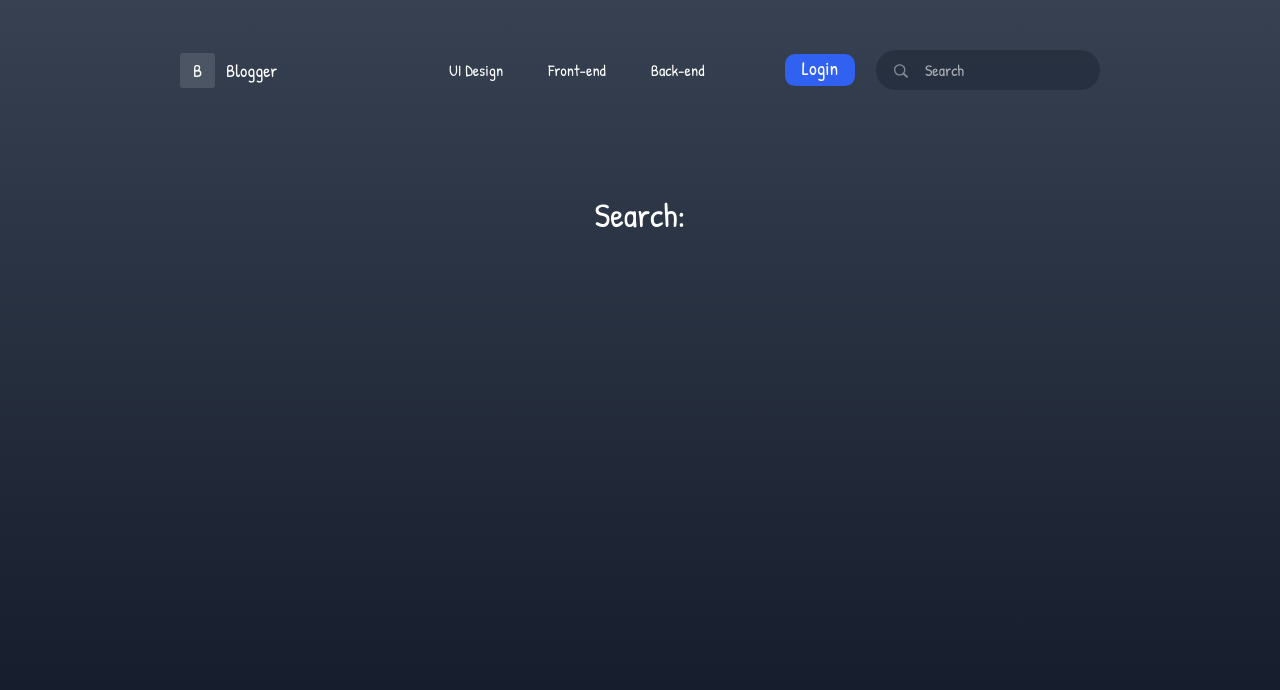
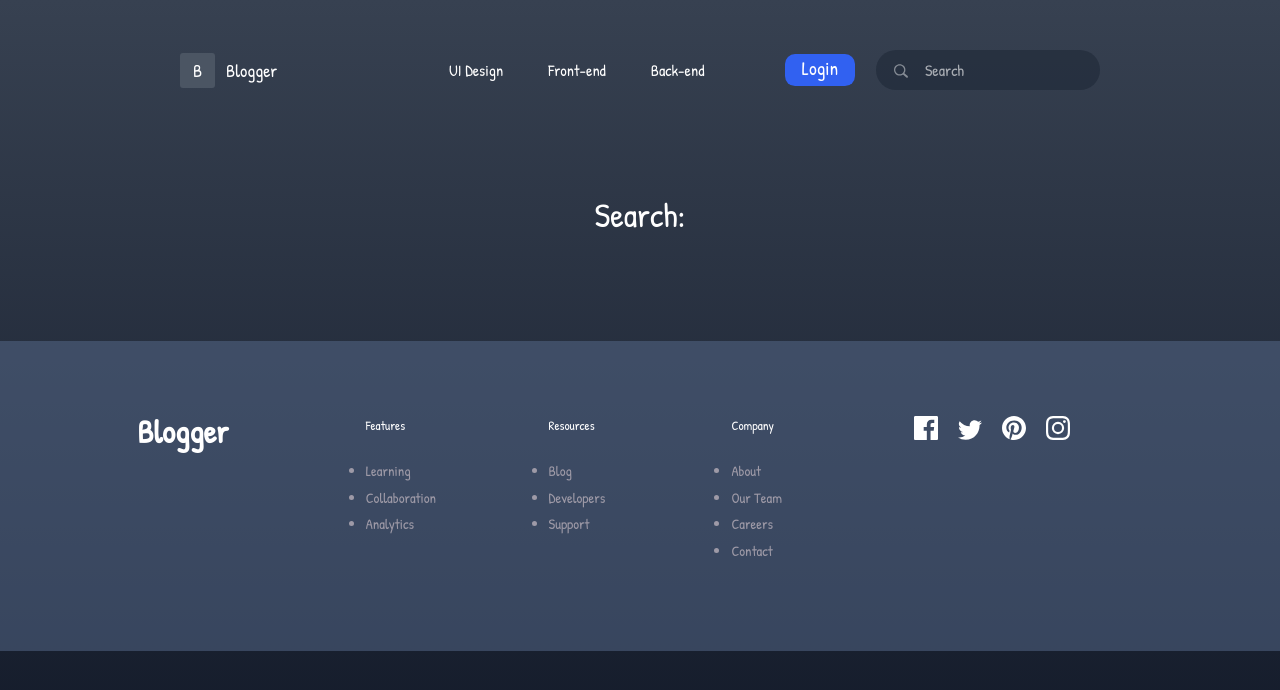
Before and after one commit to AlthafAhd07/blog-site, a React (Create React App) app: page /search in a window 1280 px wide. Shown: the top 690 px of the page. Built offline with nearby package versions, Linux system fonts and the light colour scheme; no server answers.

Commit message:
worked with the footer

```diff
--- a/src/App.css
+++ b/src/App.css
@@ -2,7 +2,6 @@
   min-height: 100%;
   padding-inline: 180px;
   padding-top: 50px;
-  padding-bottom: 200px;
   background: linear-gradient(180deg, #374151 0%, #111827 100%);
 
   overflow-x: hidden;
--- a/src/App.js
+++ b/src/App.js
@@ -26,6 +26,7 @@
 
 import { login } from "./features/authSlice";
 import EditBlog from "./pages/editBlog";
+import Footer from "./components/footer";
 
 function App() {
   const { loading, toast } = useSelector(selectAlert);
@@ -48,6 +49,7 @@
         <Route path="/category/:name" element={<ByCategory />} />
         <Route path="/search" element={<Search />} />
       </Routes>
+      <Footer />
       {loading && <Loading />}
       {showToast && <Toast />}
     </div>
--- a/src/components/footer/footer.css
+++ b/src/components/footer/footer.css
@@ -0,0 +1,80 @@
+.footer {
+  display: flex;
+
+  height: 310px;
+  padding-top: 75px;
+  margin-top: 60px;
+  background-color: rgba(89, 108, 141, 0.5);
+
+  position: relative;
+  width: calc(100% + 360px);
+  left: -180px;
+
+  color: white;
+}
+@media only screen and (max-width: 1200px) {
+  .footer {
+    width: calc(100% + 100px);
+    left: -50px;
+  }
+}
+
+@media only screen and (max-width: 850px) {
+  .footer {
+    flex-direction: column;
+    align-items: center;
+    height: auto;
+    gap: 50px;
+    padding-bottom: 50px;
+  }
+  .footer * {
+    display: flex;
+    align-items: center;
+    flex-direction: column;
+  }
+}
+
+.footer * {
+  flex: 1;
+}
+
+.footer__logo {
+  flex: 2;
+  text-align: center;
+  font-weight: 700;
+  font-size: 2rem;
+  line-height: 1;
+}
+.footer h6 {
+  font-size: 0.8rem;
+  margin-bottom: 20px;
+}
+
+.footer li {
+  font-size: 0.9rem;
+  color: hsl(257, 7%, 63%);
+  margin: 5px auto;
+  font-weight: 500;
+  transition: all 500ms ease-out;
+}
+.footer ul {
+  display: inline-block;
+}
+.footer li:hover {
+  color: hsl(180, 60%, 44%);
+  cursor: pointer;
+}
+.footer__socialLinks {
+  flex: 2;
+}
+.footer__socialLinks li {
+  margin-right: 20px;
+  margin-top: 0;
+  display: inline-block;
+}
+
+.footer__socialLinks li:hover svg path {
+  transition: all 300ms ease-in-out;
+
+  fill: hsl(180, 60%, 44%);
+}
--- a/src/components/footer/index.js
+++ b/src/components/footer/index.js
@@ -3,7 +3,72 @@
 import "./footer.css";
 
 const Footer = () => {
-  return <div>Footer</div>;
+  return (
+    <footer className="footer">
+      <section className="footer__logo">Blogger</section>
+      <section className="footer__features">
+        <h6>Features</h6>
+        <ul>
+          <li>Learning</li>
+          <li>Collaboration</li>
+          <li>Analytics</li>
+        </ul>
+      </section>
+      <section className="footer__resouses">
+        <h6>Resources</h6>
+        <ul>
+          <li>Blog</li>
+          <li>Developers</li>
+          <li>Support</li>
+        </ul>
+      </section>
+      <section className="footer__compony">
+        <h6>Company</h6>
+        <ul>
+          <li>About</li>
+          <li>Our Team</li>
+          <li>Careers</li>
+          <li>Contact</li>
+        </ul>
+      </section>
+      <section className="footer__socialLinks">
+        <ul>
+          <li>
+            <svg xmlns="http://www.w3.org/2000/svg" width="24" height="24">
+              <path
+                fill="#ffff"
+                d="M22.675 0H1.325C.593 0 0 .593 0 1.325v21.351C0 23.407.593 24 1.325 24H12.82v-9.294H9.692v-3.622h3.128V8.413c0-3.1 1.893-4.788 4.659-4.788 1.325 0 2.463.099 2.795.143v3.24l-1.918.001c-1.504 0-1.795.715-1.795 1.763v2.313h3.587l-.467 3.622h-3.12V24h6.116c.73 0 1.323-.593 1.323-1.325V1.325C24 .593 23.407 0 22.675 0z"
+              />
+            </svg>
+          </li>
+          <li>
+            <svg xmlns="http://www.w3.org/2000/svg" width="24" height="20">
+              <path
+                fill="#ffff"
+                d="M24 2.557a9.83 9.83 0 01-2.828.775A4.932 4.932 0 0023.337.608a9.864 9.864 0 01-3.127 1.195A4.916 4.916 0 0016.616.248c-3.179 0-5.515 2.966-4.797 6.045A13.978 13.978 0 011.671 1.149a4.93 4.93 0 001.523 6.574 4.903 4.903 0 01-2.229-.616c-.054 2.281 1.581 4.415 3.949 4.89a4.935 4.935 0 01-2.224.084 4.928 4.928 0 004.6 3.419A9.9 9.9 0 010 17.54a13.94 13.94 0 007.548 2.212c9.142 0 14.307-7.721 13.995-14.646A10.025 10.025 0 0024 2.557z"
+              />
+            </svg>
+          </li>
+          <li>
+            <svg xmlns="http://www.w3.org/2000/svg" width="24" height="24">
+              <path
+                fill="#ffff"
+                d="M12 0C5.373 0 0 5.372 0 12c0 5.084 3.163 9.426 7.627 11.174-.105-.949-.2-2.405.042-3.441.218-.937 1.407-5.965 1.407-5.965s-.359-.719-.359-1.782c0-1.668.967-2.914 2.171-2.914 1.023 0 1.518.769 1.518 1.69 0 1.029-.655 2.568-.994 3.995-.283 1.194.599 2.169 1.777 2.169 2.133 0 3.772-2.249 3.772-5.495 0-2.873-2.064-4.882-5.012-4.882-3.414 0-5.418 2.561-5.418 5.207 0 1.031.397 2.138.893 2.738a.36.36 0 01.083.345l-.333 1.36c-.053.22-.174.267-.402.161-1.499-.698-2.436-2.889-2.436-4.649 0-3.785 2.75-7.262 7.929-7.262 4.163 0 7.398 2.967 7.398 6.931 0 4.136-2.607 7.464-6.227 7.464-1.216 0-2.359-.631-2.75-1.378l-.748 2.853c-.271 1.043-1.002 2.35-1.492 3.146C9.57 23.812 10.763 24 12 24c6.627 0 12-5.373 12-12 0-6.628-5.373-12-12-12z"
+              />
+            </svg>
+          </li>
+          <li>
+            <svg xmlns="http://www.w3.org/2000/svg" width="24" height="24">
+              <path
+                fill="#ffff"
+                d="M12 2.163c3.204 0 3.584.012 4.85.07 3.252.148 4.771 1.691 4.919 4.919.058 1.265.069 1.645.069 4.849 0 3.205-.012 3.584-.069 4.849-.149 3.225-1.664 4.771-4.919 4.919-1.266.058-1.644.07-4.85.07-3.204 0-3.584-.012-4.849-.07-3.26-.149-4.771-1.699-4.919-4.92-.058-1.265-.07-1.644-.07-4.849 0-3.204.013-3.583.07-4.849.149-3.227 1.664-4.771 4.919-4.919 1.266-.057 1.645-.069 4.849-.069zM12 0C8.741 0 8.333.014 7.053.072 2.695.272.273 2.69.073 7.052.014 8.333 0 8.741 0 12c0 3.259.014 3.668.072 4.948.2 4.358 2.618 6.78 6.98 6.98C8.333 23.986 8.741 24 12 24c3.259 0 3.668-.014 4.948-.072 4.354-.2 6.782-2.618 6.979-6.98.059-1.28.073-1.689.073-4.948 0-3.259-.014-3.667-.072-4.947-.196-4.354-2.617-6.78-6.979-6.98C15.668.014 15.259 0 12 0zm0 5.838a6.162 6.162 0 100 12.324 6.162 6.162 0 000-12.324zM12 16a4 4 0 110-8 4 4 0 010 8zm6.406-11.845a1.44 1.44 0 100 2.881 1.44 1.44 0 000-2.881z"
+              />
+            </svg>
+          </li>
+        </ul>
+      </section>
+    </footer>
+  );
 };
 
 export default Footer;
```
